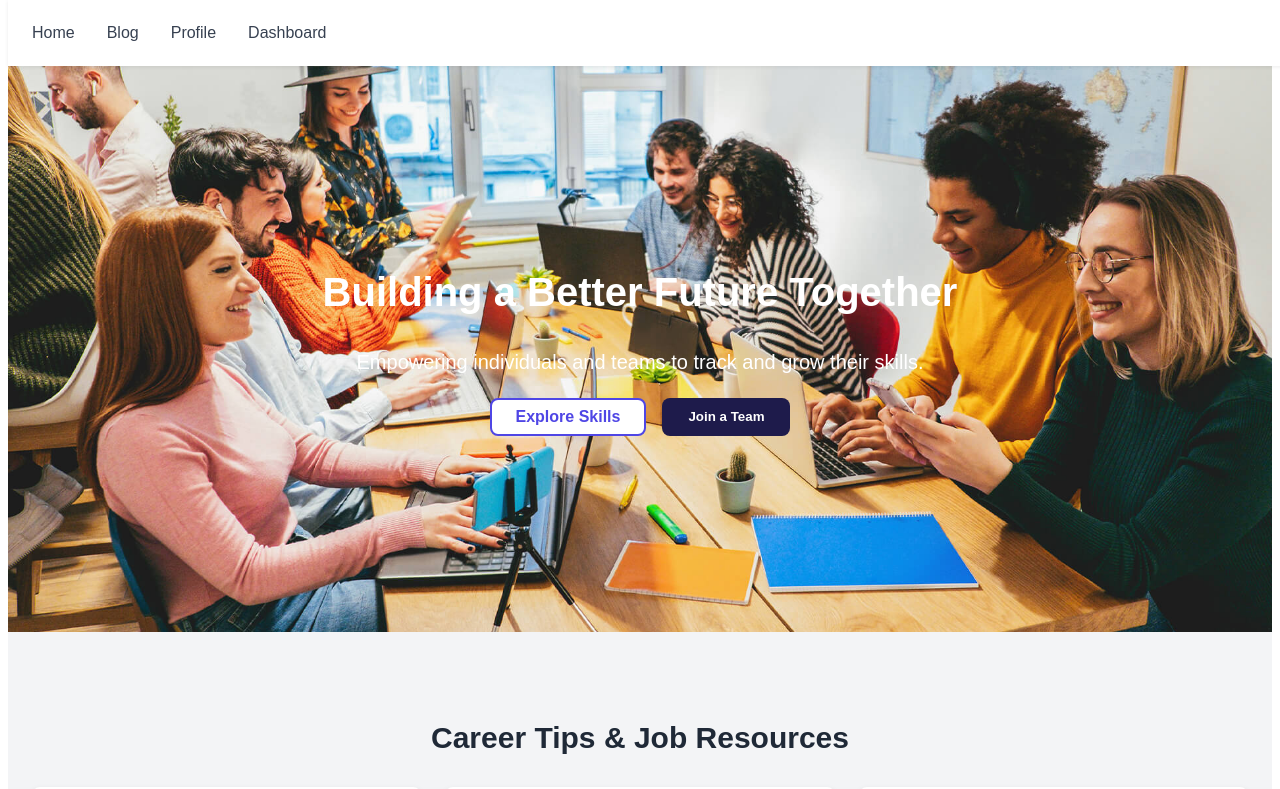
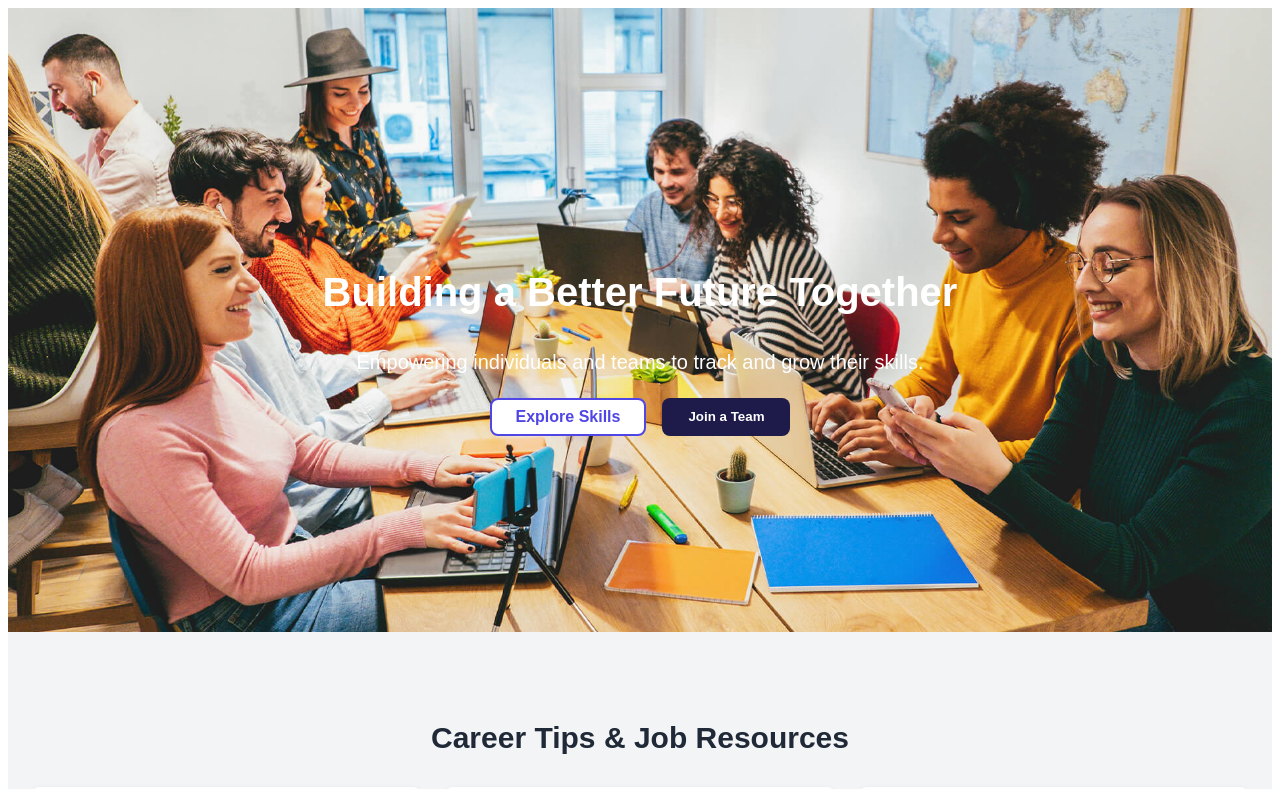
Before and after one commit to Tsh-l0/UpSkill_PortfolioProject, a React (Vite) app in the folder testing_file/project/: page / in a window 1280 px wide. Shown: the top 789 px of the page. Built offline with nearby package versions, Linux system fonts and the light colour scheme; the HTML template or start-up script is replaced by a standard one.

Commit message:
Login Page

```diff
--- a/testing_file/project/src/pages/Home.jsx
+++ b/testing_file/project/src/pages/Home.jsx
@@ -24,14 +24,7 @@ const Home = () => {
 	return (
 		<div className="homepage">
 		{/* Navbar */}
-		<nav className="navbar">
-			<ul className="nav-links">
-				<li><a href="#">Home</a></li>
-				<li><a href="#">Blog</a></li>
-				<li><a href="#">Profile</a></li>
-				<li><a href="#">Dashboard</a></li>
-			</ul>
-		</nav>
+
 
 		{/* Hero Section */}
 		<section
```
Also changed, not shown: 3 other files (tests, documents, lock files or other folders).
